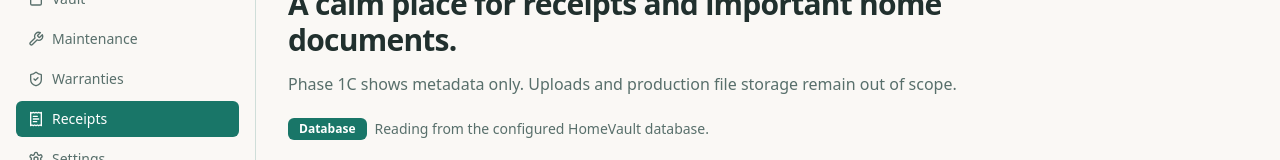
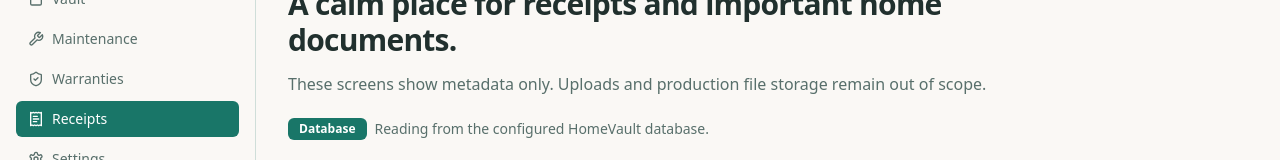
Before and after one commit to LatinMaestro/HomeVault, a Next.js app: page /receipts in a window 1280 px wide. Shown: the part 148-308 px from the top of the page. Built offline with nearby package versions, Linux system fonts and the light colour scheme; no server answers; the database is empty.

Commit message:
Refresh receipt metadata copy

```diff
--- a/src/app/receipts/page.tsx
+++ b/src/app/receipts/page.tsx
@@ -19,7 +19,7 @@ export default async function ReceiptsPage() {
         <PageHeader
           eyebrow="Receipts"
           title="A calm place for receipts and important home documents."
-          description="Phase 1C shows metadata only. Uploads and production file storage remain out of scope."
+          description="These screens show metadata only. Uploads and production file storage remain out of scope."
         />
         <DataSourceNote source={records.source} />
 
```
